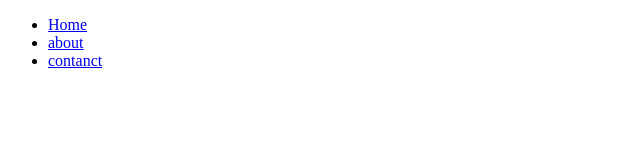
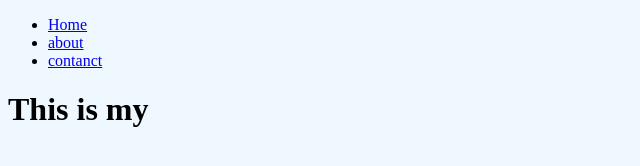
Before and after one commit to sreytouchmoch/sreytouch-test, a plain HTML site: page index.html in a window 1280 px wide. Shown: the whole page, without its empty margins (0-640 px from the left). Drawn offline with Linux system fonts and the light colour scheme.

Commit message:
add footer

```diff
--- a/css/style.css
+++ b/css/style.css
@@ -0,0 +1,3 @@
+body{
+    background-color: aliceblue;
+}
--- a/index.html
+++ b/index.html
@@ -13,5 +13,8 @@
         <li><a href="#">about</a></li>
         <li><a href="#">contanct</a></li>
     </ul>
+    <footer>
+        <h1>This is my <footer></footer></h1>
+    </footer>
 </body>
 </html>
```
